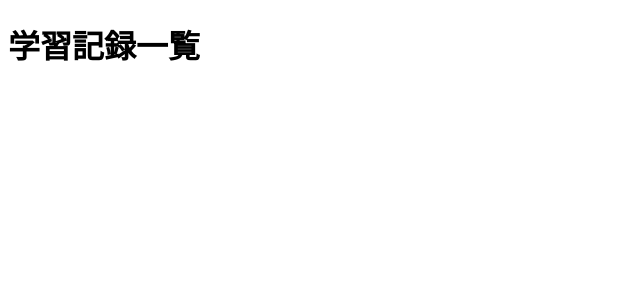
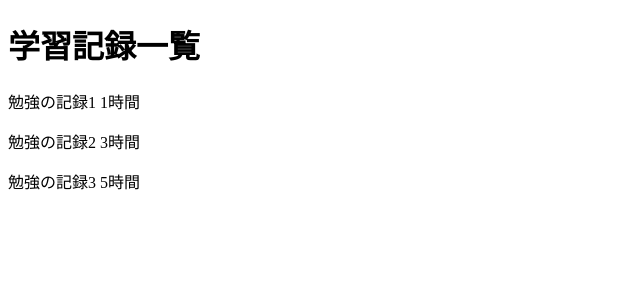
Before and after one commit to sts151718/react-study-log, a React (Vite) app: page / in a window 1280 px wide. Shown: the top 300 px of the page, without its empty margins (0-640 px from the left). Built offline with nearby package versions, Linux system fonts and the light colour scheme.

Commit message:
テストデータを一覧で表示

```diff
--- a/src/App.jsx
+++ b/src/App.jsx
@@ -1,3 +1,19 @@
 export const App = () => {
-  return <h1>学習記録一覧</h1>
-}
+  const records = [
+    { title: '勉強の記録1', time: 1 },
+    { title: '勉強の記録2', time: 3 },
+    { title: '勉強の記録3', time: 5 },
+  ];
+  const test = 'a';
+
+  return (
+    <>
+      <h1>学習記録一覧</h1>
+      {records.map((rec) => (
+        <p>
+          {rec.title} {rec.time}時間
+        </p>
+      ))}
+    </>
+  );
+};
```
